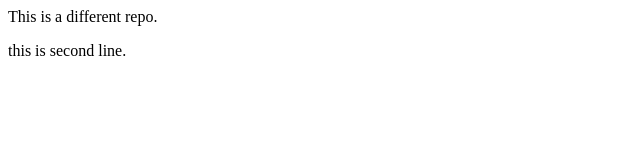
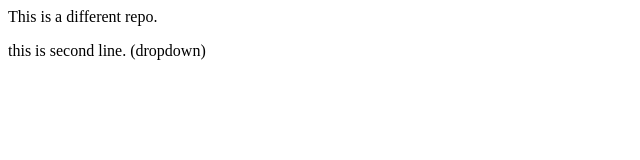
Before and after one commit to verma-abhishek-demo/localRepo, a plain HTML site: page index.html in a window 1280 px wide. Shown: the full height of the page, 0-640 px from the left. Drawn offline with Linux system fonts and the light colour scheme.

Commit message:
save changes

```diff
--- a/index.html
+++ b/index.html
@@ -1,2 +1,2 @@
 <p>This is a different repo.</p>
-<p>this is second line.</p>
+<p>this is second line. (dropdown)</p>
```
